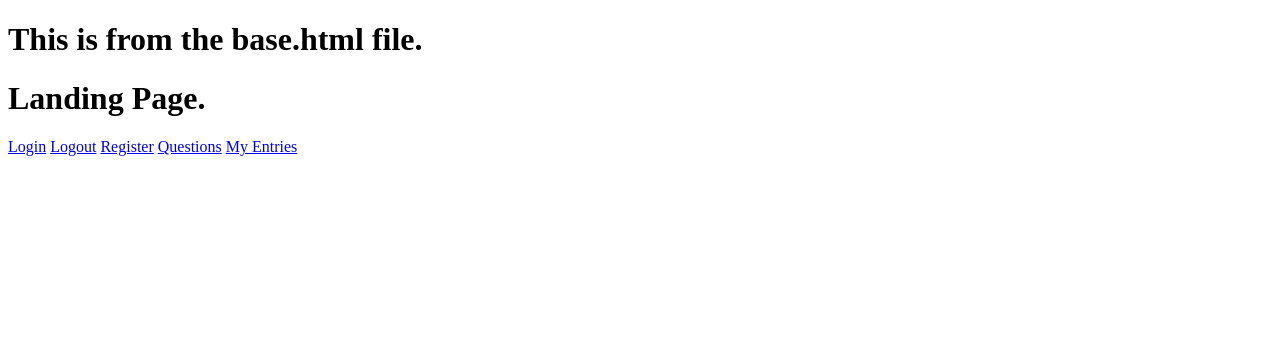
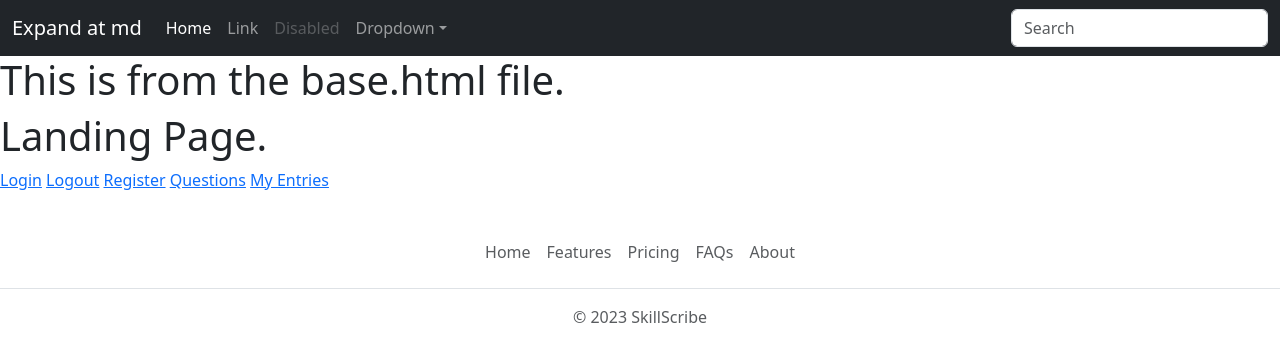
Before and after one commit to ldettorre/SkillScribe, a Django app: page / in a window 1280 px wide. Shown: the top 362 px of the page. Run offline with Django 4.2, Linux system fonts and the light colour scheme.

Commit message:
Created a partials template folder to hold the navbar and footer code. I find this makes it easier to update those specific elements. Bootstrap CSS and JS have been added via cdn links to the base html file.

```diff
--- a/templates/base.html
+++ b/templates/base.html
@@ -4,10 +4,14 @@
     <meta charset="UTF-8">
     <meta http-equiv="X-UA-Compatible" content="IE=edge">
     <meta name="viewport" content="width=device-width, initial-scale=1.0">
-    <title>Document</title>
+    <link rel="stylesheet" href="https://cdn.jsdelivr.net/npm/bootstrap@5.3.0/dist/css/bootstrap.min.css">
+    <script src="https://cdn.jsdelivr.net/npm/bootstrap@5.3.0/dist/js/bootstrap.bundle.min.js"></script>
+    <title>SkillScribe</title>
 </head>
 <body>
+    {% include 'partials/_navbar.html' %}
     <h1>This is from the base.html file.</h1>
     {% block content %} {% endblock %}
+    {% include 'partials/_footer.html' %}
 </body>
 </html>
--- /dev/null
+++ b/templates/partials/_footer.html
@@ -0,0 +1,10 @@
+<footer class="py-3 my-4">
+    <ul class="nav justify-content-center border-bottom pb-3 mb-3">
+      <li class="nav-item"><a href="#" class="nav-link px-2 text-body-secondary">Home</a></li>
+      <li class="nav-item"><a href="#" class="nav-link px-2 text-body-secondary">Features</a></li>
+      <li class="nav-item"><a href="#" class="nav-link px-2 text-body-secondary">Pricing</a></li>
+      <li class="nav-item"><a href="#" class="nav-link px-2 text-body-secondary">FAQs</a></li>
+      <li class="nav-item"><a href="#" class="nav-link px-2 text-body-secondary">About</a></li>
+    </ul>
+    <p class="text-center text-body-secondary">&copy; 2023 SkillScribe</p>
+</footer>
--- /dev/null
+++ b/templates/partials/_navbar.html
@@ -0,0 +1,33 @@
+<nav class="navbar navbar-expand-md navbar-dark bg-dark" aria-label="Fourth navbar example">
+    <div class="container-fluid">
+        <a class="navbar-brand" href="#">Expand at md</a>
+        <button class="navbar-toggler" type="button" data-bs-toggle="collapse" data-bs-target="#navbarsExample04" aria-controls="navbarsExample04" aria-expanded="false" aria-label="Toggle navigation">
+        <span class="navbar-toggler-icon"></span>
+        </button>
+
+        <div class="collapse navbar-collapse" id="navbarsExample04">
+        <ul class="navbar-nav me-auto mb-2 mb-md-0">
+            <li class="nav-item">
+            <a class="nav-link active" aria-current="page" href="#">Home</a>
+            </li>
+            <li class="nav-item">
+            <a class="nav-link" href="#">Link</a>
+            </li>
+            <li class="nav-item">
+            <a class="nav-link disabled">Disabled</a>
+            </li>
+            <li class="nav-item dropdown">
+            <a class="nav-link dropdown-toggle" href="#" data-bs-toggle="dropdown" aria-expanded="false">Dropdown</a>
+            <ul class="dropdown-menu">
+                <li><a class="dropdown-item" href="#">Action</a></li>
+                <li><a class="dropdown-item" href="#">Another action</a></li>
+                <li><a class="dropdown-item" href="#">Something else here</a></li>
+            </ul>
+            </li>
+        </ul>
+        <form role="search">
+            <input class="form-control" type="search" placeholder="Search" aria-label="Search">
+        </form>
+        </div>
+    </div>
+</nav>
```
